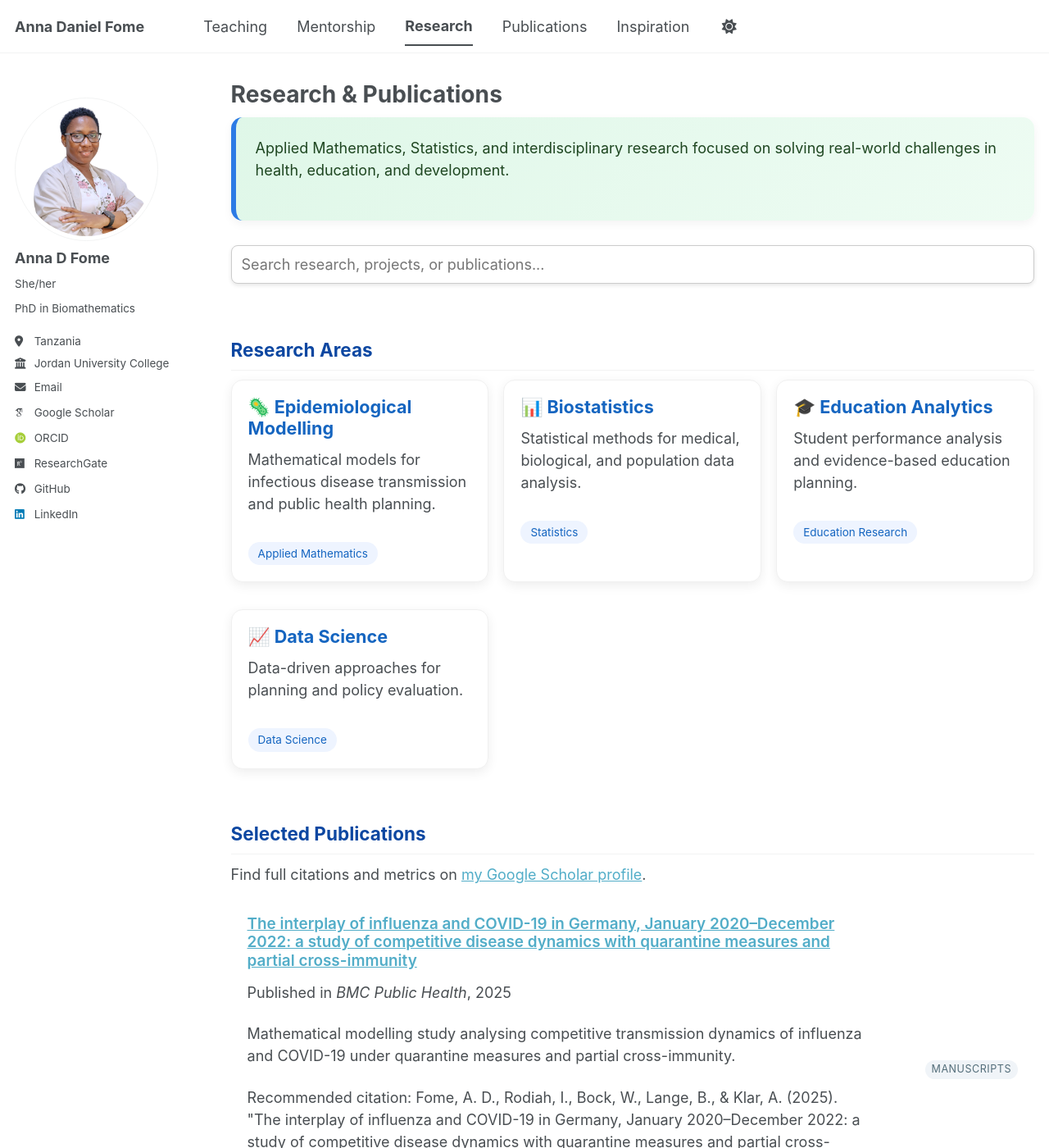
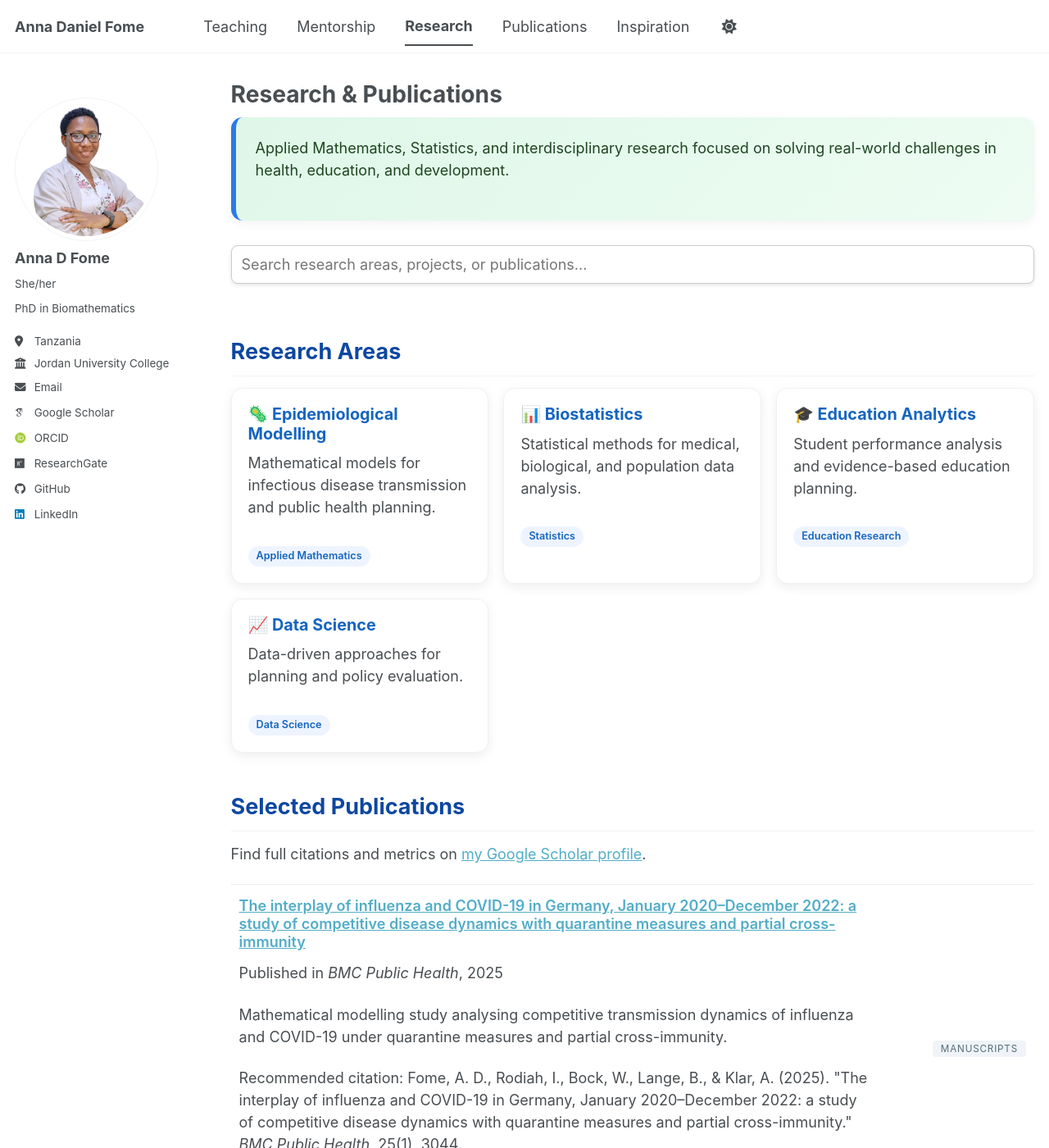
Before and after one commit to FomeA/FomeA.github.io, a Jekyll site: the page built from _pages/research.html, in a window 1280 px wide and 1400 px high. Shown: the whole window at 82% size. Built offline with Jekyll 4.4.1, drawn with Linux system fonts in a browser that asks for light colours; some web fonts are replaced; a script bundle is joined from its source files by our own code; library files that are not in the unit come from our copies.

Commit message:
Update research.html

```diff
--- a/_pages/research.html
+++ b/_pages/research.html
@@ -19,7 +19,7 @@
 
 <!-- SEARCH BAR -->
 <div class="search-box">
-  <input type="text" id="searchInput" placeholder="Search research, projects, or publications...">
+  <input type="text" id="searchInput" placeholder="Search research areas, projects, or publications...">
 </div>
 
 <!-- ===================== -->
@@ -43,7 +43,7 @@
     <span>Education Research</span>
   </div>
   <div class="card research">
-    <h3>📈 Data Science </h3>
+    <h3>📈 Data Science</h3>
     <p>Data-driven approaches for planning and policy evaluation.</p>
     <span>Data Science</span>
   </div>
@@ -59,60 +59,23 @@
   {% endif %}
 </div>
 
-<!--<div id="publicationsList">
-  {% if site.publication_category %}
-    {% for category in site.publication_category %}
-      <div class="pub-category-group">
-        <h3 class="category-heading">{{ category[1].title }}</h3>
-        {% for post in site.publications reversed %}
-          {% if post.category == category[0] %}
-            <div class="card pub-item">
-              {% include archive-single.html %}
-            </div>
-          {% endif %}
-        {% endfor %}
-      </div>
-    {% endfor %}
-  {% else %}
-    {% for post in site.publications reversed %}
-      <div class="card pub-item">
-        {% include archive-single.html %}
-      </div>
-    {% endfor %}
-  {% endif %}
-</div>-->
-
-  <div id="publicationsList">
+<div id="publicationsList">
   {% for post in site.publications reversed %}
     <div class="pub-row card">
       <div class="pub-content">
-        <!-- This includes your Jekyll title/date/citation -->
         {% include archive-single.html %}
       </div>
       <div class="pub-meta">
-        <span>{{ post.category }}</span>
+        <span class="pub-category-tag">{{ post.category }}</span>
       </div>
     </div>
   {% endfor %}
 </div>
 
-
 <!-- ===================== -->
-<!-- RESEARCH VISION -->
+<!-- VISION & LEADERSHIP -->
 <!-- ===================== -->
-
-  <!--
-  <section class="impact">
-  <h2>Vision & Strategic Leadership</h2>
-  <p>
-    Solving real-world challenges in health and education through quantitative modeling.
-    My vision is to lead a diverse research community where researchers and
-    women in science drive evidence-based policy for sustainable development.
-  </p>
-</section>
-  -->
-
-  <div class="card mission-card">
+<div class="card mission-card">
   <h3>Vision & Strategic Leadership</h3>
   <p>
     <strong>Solving real-world challenges in health and education through quantitative modeling.</strong>
@@ -128,94 +91,59 @@
 <!-- STYLES -->
 <!-- ===================== -->
 <style>
+/* Base Spacing */
+.page__content { padding-bottom: 50px; }
+
+/* Hero and Search */
 .hero-box { background: linear-gradient(135deg,#dff7e8,#eefcf3); padding: 24px; border-radius: 14px; border-left: 6px solid #2c7be5; margin-bottom: 22px; color: #1e4620; box-shadow: 0 4px 12px rgba(0,0,0,0.05); }
 .search-box { position: sticky; top: 10px; z-index: 10; background: #fff; padding: 8px 0; margin-bottom: 20px; }
 .search-box input { width: 100%; padding: 12px; border-radius: 8px; border: 1px solid #ccc; box-shadow: 0 2px 5px rgba(0,0,0,0.1); }
-.section-title { margin-top: 50px; color: #0d47a1; border-bottom: 2px solid #eef4ff; padding-bottom: 10px; }
-.grid { display: grid; grid-template-columns: repeat(auto-fit, minmax(250px, 1fr)); gap: 18px; }
-.card { background: white; padding: 20px; border-radius: 14px; box-shadow: 0 4px 14px rgba(0,0,0,.07); transition: .25s ease; margin-bottom: 15px; border: 1px solid #f0f0f0; }
-.card:hover { transform: translateY(-4px); box-shadow: 0 10px 20px rgba(0,0,0,.1); }
-.card h3 { margin-top: 0; color: #1565c0; font-size: 1.2rem; }
-.card span { display: inline-block; margin-top: 10px; font-size: .75rem; padding: 4px 12px; background: #eef4ff; border-radius: 20px; color: #1565c0; }
 
-.category-heading { color: #555; margin-top: 30px; font-size: 1.4rem; }
-.pub-item { border-left: 4px solid #1565c0; }
+/* Section Headers */
+.section-title { margin-top: 50px; color: #0d47a1; border-bottom: 2px solid #eef4ff; padding-bottom: 10px; font-size: 1.5rem; }
 
-.impact { margin-top: 40px; padding: 24px; background: linear-gradient(135deg,#eefcf3,#dff7e8); border-left: 6px solid #34a853; border-radius: 14px; color: #1e4620; }
+/* Grid for Research Areas */
+.grid { display: grid; grid-template-columns: repeat(auto-fit, minmax(250px, 1fr)); gap: 18px; margin-bottom: 30px; }
+.card { background: white; padding: 20px; border-radius: 14px; box-shadow: 0 4px 14px rgba(0,0,0,.07); transition: .25s ease; border: 1px solid #f0f0f0; }
 
-.tag-group { background: #fff3e0 !important; /* Soft orange/gold to differentiate from other tags */ color: #e65100 !important; font-weight: bold; border: 1px solid #ffe0b2;}
+/* Research Cards Specific */
+.research h3 { margin-top: 0; color: #1565c0; font-size: 1.1rem; }
+.research:hover { transform: translateY(-4px); box-shadow: 0 10px 20px rgba(0,0,0,.1); }
+.research span { display: inline-block; margin-top: 10px; font-size: .7rem; padding: 3px 10px; background: #eef4ff; border-radius: 20px; color: #1565c0; font-weight: 600; }
 
-  /* Container for all publications */
-#publicationsList {
-  display: flex;
-  flex-direction: column;
-  gap: 12px; /* Small gap between rows */
-}
-
-/* Professional Row Style */
+/* PROFESSIONAL PUBLICATION ROWS */
+#publicationsList { display: flex; flex-direction: column; gap: 0; border-top: 1px solid #eee; }
 .pub-row {
-  display: flex;
+  display: flex !important;
+  flex-direction: row;
   justify-content: space-between;
   align-items: center;
-  padding: 12px 20px !important; /* Tight padding */
-  margin-bottom: 0 !important;
-  background: #fff;
+  padding: 15px 10px !important;
+  margin: 0 !important;
+  background: #fff !important;
   border: none !important;
-  border-bottom: 1px solid #eee !important; /* Subtle separator instead of boxes */
+  border-bottom: 1px solid #eee !important;
   border-radius: 0 !important;
   box-shadow: none !important;
 }
+.pub-row:hover { background: #f8fbff !important; transform: none !important; }
+.pub-content { flex: 4; }
+.pub-content h2, .pub-content h3 { font-size: 1rem !important; margin: 0 0 5px 0 !important; color: #222 !important; font-weight: 600 !important; border:none !important; }
+.pub-meta { flex: 1; text-align: right; }
+.pub-category-tag { font-size: 0.65rem !important; text-transform: uppercase; letter-spacing: 0.8px; background: #f0f4f8 !important; color: #546e7a !important; padding: 3px 10px !important; border-radius: 4px !important; }
 
-.pub-row:hover {
-  background: #fcfcfc;
-  transform: none !important; /* Remove the "jumpy" hover effect */
-}
-
-.pub-content {
-  flex: 4;
-}
-
-/* Adjusting the Jekyll-generated text size */
-.pub-content h2, .pub-content h3 {
-  font-size: 1.05rem !important;
-  margin: 0 0 4px 0 !important;
-  color: #1565c0;
-  font-weight: 600;
-}
-
-.pub-meta {
-  flex: 1;
-  text-align: right;
-}
-
-.pub-meta span { font-size: 0.7rem !important;
-  text-transform: uppercase;
-  letter-spacing: 0.5px;
-  background: #f0f4f8 !important;
-  color: #546e7a !important;
-  padding: 2px 8px !important;
-}
+/* Vision/Mission Card */
+.mission-card { border-left: 6px solid #e65100; background: #fffbf5; margin-top: 40px; padding: 25px; }
+.mission-card h3 { color: #e65100 !important; margin-top: 0; }
+.tag-group { display: inline-block; margin-top: 15px; padding: 5px 15px; background: #fff3e0 !important; color: #e65100 !important; font-weight: bold; border: 1px solid #ffe0b2; border-radius: 8px; font-size: 0.85rem; }
 
 /* Mobile Fix */
-@media (max-width: 600px) {
-  .pub-row {
-    flex-direction: column;
-    align-items: flex-start;
-  }
-  .pub-meta {
-    margin-top: 8px;
-    text-align: left;
-  }
+@media (max-width: 768px) {
+  .pub-row { flex-direction: column; align-items: flex-start; }
+  .pub-meta { margin-top: 10px; text-align: left; }
 }
-
-
-.mission-card { border-left: 5px solid #e65100; background: #fffbf5;}
-
 </style>
 
-<!-- ===================== -->
-<!-- SCRIPT -->
-<!-- ===================== -->
 <script>
 const input = document.getElementById("searchInput");
 const cards = document.querySelectorAll(".card");
```
Also changed, not shown: other parts of _pages/research.html (+6 -1 lines).
